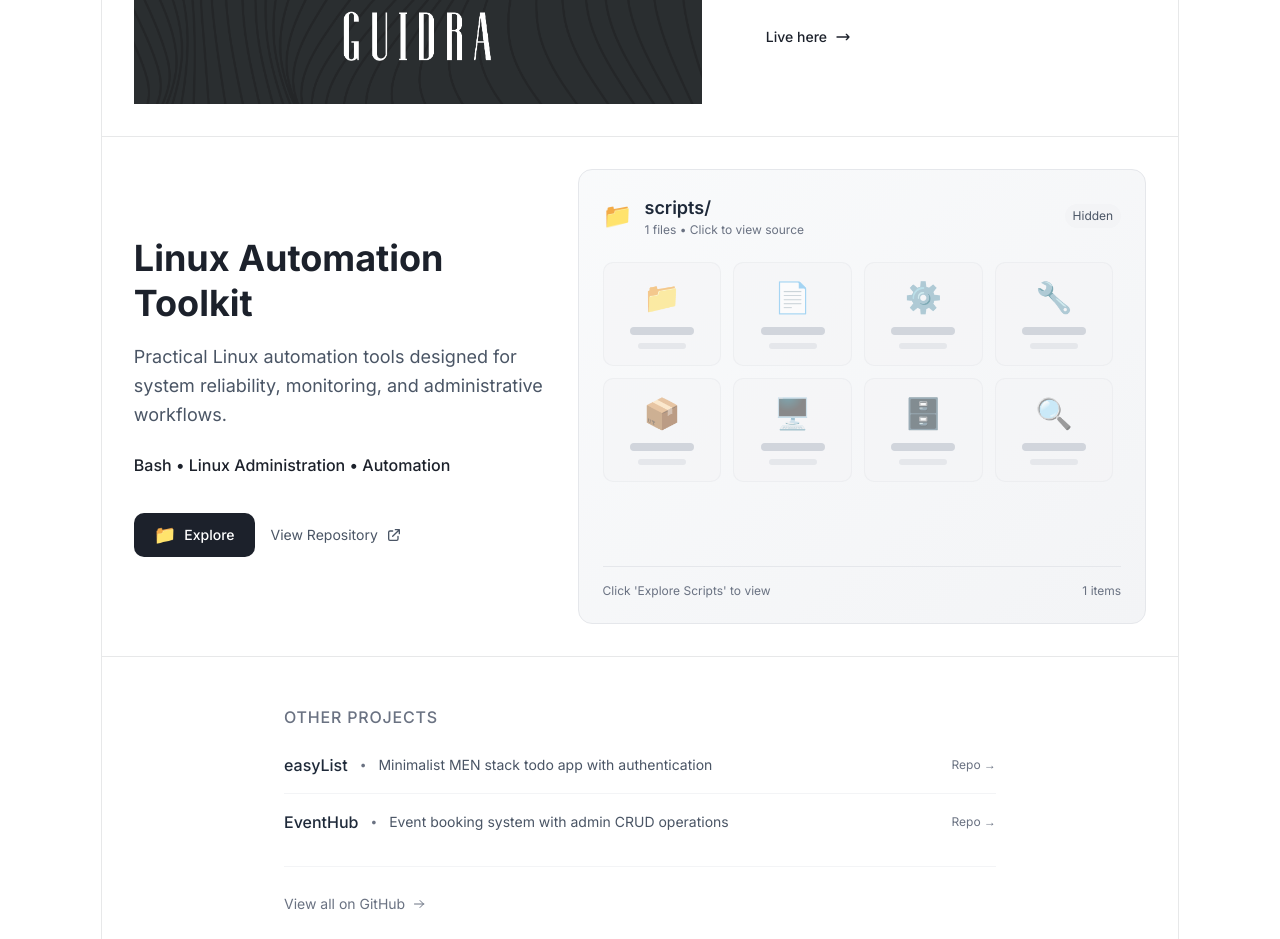
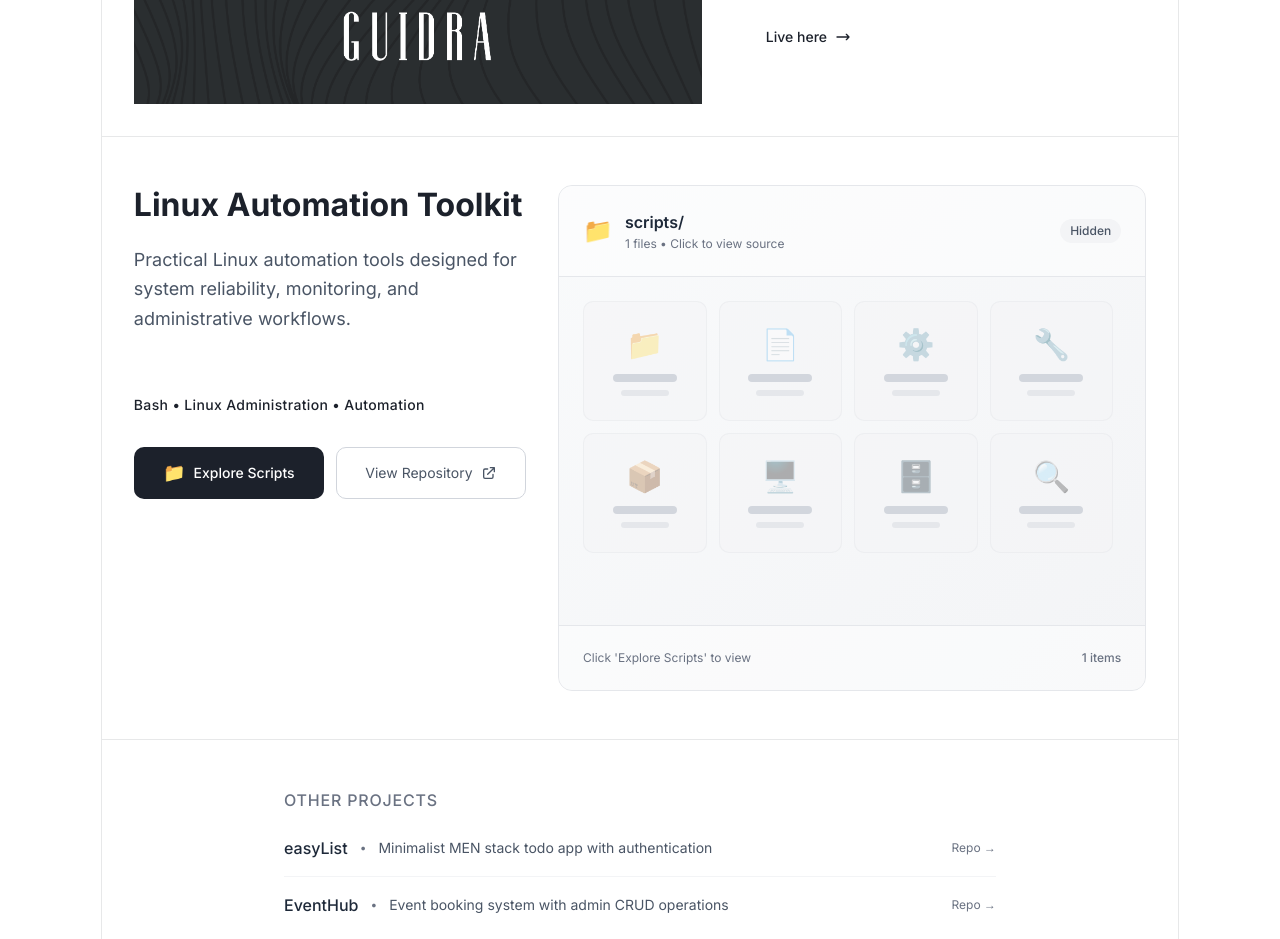
Before and after one commit to mrtuxcoder/my-minimal-portfolio, a Next.js app: page / in a window 1280 px wide. Shown: the part 1540-2479 px from the top of the page. Built offline with nearby package versions, Linux system fonts and the light colour scheme.

Commit message:
align script section

```diff
--- a/src/app/components/home/featured-work/index.tsx
+++ b/src/app/components/home/featured-work/index.tsx
@@ -18,10 +18,6 @@ const FeaturedWork = () => {
       icon: "👤",
     },
   ];
-
-  // Always show 8 items (real + placeholders) to maintain layout
-  const totalItemsToShow = 8;
-  const emptySlots = Math.max(0, totalItemsToShow - scripts.length);
 
   useEffect(() => {
     const fetchData = async () => {
@@ -137,31 +133,25 @@ const FeaturedWork = () => {
           </div>
 
           {/* Scripts Section - Right Side Rectangle Grid */}
-          <div className="border-t border-primary/10">
-            <div className="flex flex-col lg:flex-row gap-6 sm:gap-8 p-4 sm:p-6 lg:p-8">
-              {/* Left Content */}
-              <div className="lg:w-[42%] flex flex-col justify-center gap-4 sm:gap-5">
-                <div className="flex flex-col gap-3 sm:gap-4">
-                  <h3 className="text-2xl sm:text-3xl lg:text-4xl font-bold leading-tight">
+          <div className="border-t border-primary/10 py-6 sm:py-8 lg:py-12">
+            <div className="flex flex-col lg:flex-row gap-6 lg:gap-8 px-4 sm:px-6 lg:px-8 max-w-7xl mx-auto">
+              {/* Left Content - Consistent sizing */}
+              <div className="lg:w-[40%] flex flex-col">
+                <div className="space-y-4 sm:space-y-5">
+                  <h3 className="text-2xl sm:text-3xl lg:text-[2rem] font-bold leading-snug lg:leading-tight">
                     Linux Automation Toolkit
                   </h3>
 
+                  {/* Fixed height container for text content */}
+                  <div className="min-h-[100px] sm:min-h-[130px]">
                     <p className="text-base sm:text-lg text-gray-600 dark:text-gray-300 leading-relaxed">
                       {scriptsVisible ? (
                         <>
-                        <span className="sm:hidden">
-                          {/* Mobile short version when visible */}
-                          Bash automation scripts for system monitoring and
-                          auditing.
-                        </span>
-                        <span className="hidden sm:inline">
-                          {/* Desktop full version */}
                           Real-world Bash automation scripts built during my
                           Linux system administration training. Focused on
                           monitoring, user auditing, logging, and system-level
                           operations.
-                        </span>
-                        <span className="block mt-2 text-sm text-primary">
+                          <span className="mt-3 block text-sm text-primary">
                             Each script is documented and available on GitHub.
                           </span>
                         </>
@@ -169,34 +159,37 @@ const FeaturedWork = () => {
                         "Practical Linux automation tools designed for system reliability, monitoring, and administrative workflows."
                       )}
                     </p>
+                  </div>
 
                   <div className="mt-2">
-                    <p className="text-sm sm:text-base text-primary font-medium">
+                    <p className="text-sm text-primary font-medium tracking-wide">
                       Bash • Linux Administration • Automation
                     </p>
                   </div>
                 </div>
 
-                <div className="flex items-center gap-4 mt-4">
+                <div className="grid grid-cols-2 gap-3 mt-6 sm:mt-8 max-w-md">
                   <button
                     onClick={() => setScriptsVisible(!scriptsVisible)}
-                    className="inline-flex items-center px-5 py-2 text-sm font-medium text-white bg-primary hover:bg-primary/90 rounded-lg transition-all duration-300 hover:scale-[1.02]"
+                    className="inline-flex items-center justify-center gap-2 px-4 py-3 text-sm font-medium text-white bg-primary hover:bg-primary/90 rounded-lg transition-all duration-200 hover:scale-[1.02] active:scale-[0.98]"
                   >
-                    <span className="mr-2 text-lg">
+                    <span className="text-lg">
                       {scriptsVisible ? "📂" : "📁"}
                     </span>
-                    {scriptsVisible ? "Hide" : "Explore"}
+                    <span className="whitespace-nowrap">
+                      {scriptsVisible ? "Hide Scripts" : "Explore Scripts"}
+                    </span>
                   </button>
 
                   <Link
                     href="https://github.com/mrtuxcoder/my-scripts"
                     target="_blank"
                     rel="noopener noreferrer"
-                    className="inline-flex items-center text-sm text-gray-600 dark:text-gray-400 hover:text-primary transition-colors"
+                    className="inline-flex items-center justify-center gap-2 px-4 py-3 text-sm text-gray-600 dark:text-gray-400 hover:text-primary transition-colors border border-gray-300 dark:border-gray-600 rounded-lg hover:border-primary/50"
                   >
-                    View Repository
+                    <span className="whitespace-nowrap">View Repository</span>
                     <svg
-                      className="ml-2 w-4 h-4"
+                      className="w-4 h-4"
                       fill="none"
                       stroke="currentColor"
                       viewBox="0 0 24 24"
@@ -212,18 +205,19 @@ const FeaturedWork = () => {
                 </div>
               </div>
 
-              {/* Right Side Rectangle Grid - FIXED HEIGHT */}
-              <div className="lg:w-[58%]">
-                <div className="relative w-full h-full min-h-[380px] bg-gradient-to-br from-gray-50 to-gray-100 dark:from-gray-900 dark:to-gray-800 rounded-xl border border-gray-200 dark:border-gray-700 overflow-hidden p-4 sm:p-6">
-                  {/* Grid Header */}
-                  <div className="flex items-center justify-between mb-4 sm:mb-6">
+              {/* Right Side - Enhanced Grid Container */}
+              <div className="lg:w-[60%]">
+                <div className="relative w-full min-h-[400px] bg-gradient-to-br from-gray-50 to-gray-100 dark:from-gray-900 dark:to-gray-800 rounded-xl border border-gray-200 dark:border-gray-700 overflow-hidden">
+                  {/* Grid Header - Fixed height */}
+                  <div className="p-4 sm:p-6 border-b border-gray-200 dark:border-gray-700 bg-white/50 dark:bg-gray-800/50">
+                    <div className="flex items-center justify-between">
                       <div className="flex items-center gap-3">
                         <div className="text-2xl">📁</div>
                         <div>
-                        <h4 className="text-lg font-semibold text-gray-800 dark:text-gray-200">
+                          <h4 className="text-base font-semibold text-gray-800 dark:text-gray-200">
                             scripts/
                           </h4>
-                        <p className="text-xs text-gray-500 dark:text-gray-400">
+                          <p className="text-xs text-gray-500 dark:text-gray-400 mt-0.5">
                             {scripts.length} files • Click to view source
                           </p>
                         </div>
@@ -231,7 +225,7 @@ const FeaturedWork = () => {
 
                       <div className="flex items-center gap-2">
                         <span
-                        className={`px-2 py-1 text-xs rounded-full ${
+                          className={`px-2.5 py-1 text-xs font-medium rounded-full ${
                             scriptsVisible
                               ? "bg-green-100 text-green-800 dark:bg-green-900/30 dark:text-green-400"
                               : "bg-gray-100 text-gray-600 dark:bg-gray-800 dark:text-gray-400"
@@ -241,22 +235,23 @@ const FeaturedWork = () => {
                         </span>
                       </div>
                     </div>
+                  </div>
 
-                  {/* Main Grid Area - Fixed height with consistent content */}
-                  <div className="min-h-[280px] h-[280px] overflow-y-auto pr-2">
-                    <div className="grid grid-cols-2 sm:grid-cols-3 md:grid-cols-4 gap-3">
-                      {/* Always show scripts when visible */}
+                  {/* Main Grid Area - Consistent aspect ratios */}
+                  <div className="p-4 sm:p-6">
+                    <div className="h-[300px] overflow-y-auto pr-2">
                       {scriptsVisible ? (
-                        <>
+                        <div className="grid grid-cols-2 sm:grid-cols-3 md:grid-cols-4 gap-3 auto-rows-fr">
                           {scripts.map((script) => (
                             <Link
                               key={script.id}
                               href={script.repoUrl}
                               target="_blank"
                               rel="noopener noreferrer"
-                              className="group/script relative flex flex-col items-center p-4 rounded-lg bg-white dark:bg-gray-800 border border-gray-200 dark:border-gray-700 hover:border-primary/50 dark:hover:border-primary/50 hover:shadow-lg transition-all duration-300 hover:-translate-y-1"
+                              className="group relative flex flex-col items-center justify-center p-4 rounded-lg bg-white dark:bg-gray-800 border border-gray-200 dark:border-gray-700 hover:border-primary/50 dark:hover:border-primary/50 hover:shadow-md transition-all duration-200 min-h-[120px]"
                             >
-                              <div className="absolute top-2 right-2 opacity-0 group-hover/script:opacity-100 transition-opacity">
+                              {/* External link indicator */}
+                              <div className="absolute top-3 right-3 opacity-0 group-hover:opacity-100 transition-opacity">
                                 <svg
                                   className="w-4 h-4 text-primary"
                                   fill="none"
@@ -272,11 +267,11 @@ const FeaturedWork = () => {
                                 </svg>
                               </div>
 
-                              <div className="text-3xl mb-3 transform group-hover/script:scale-110 transition-transform">
+                              <div className="text-3xl mb-3 group-hover:scale-110 transition-transform">
                                 {script.icon}
                               </div>
 
-                              <div className="text-center">
+                              <div className="text-center w-full">
                                 <h5 className="text-sm font-medium text-gray-800 dark:text-gray-200 mb-1 line-clamp-1">
                                   {script.name}
                                 </h5>
@@ -286,29 +281,15 @@ const FeaturedWork = () => {
                               </div>
                             </Link>
                           ))}
-
-                          {/* Empty placeholder slots to maintain layout */}
-                          {Array.from({ length: emptySlots }).map((_, i) => (
+                        </div>
+                      ) : (
+                        <div className="grid grid-cols-2 sm:grid-cols-3 md:grid-cols-4 gap-3 auto-rows-fr">
+                          {Array.from({ length: 8 }).map((_, i) => (
                             <div
-                              key={`empty-${i}`}
-                              className="flex flex-col items-center justify-center p-4 rounded-lg bg-white/30 dark:bg-gray-800/30 border border-gray-200/50 dark:border-gray-700/50"
+                              key={i}
+                              className="flex flex-col items-center justify-center p-4 rounded-lg bg-gray-100/50 dark:bg-gray-800/50 border border-gray-200/50 dark:border-gray-700/50 min-h-[120px]"
                             >
                               <div className="text-3xl mb-3 opacity-40">
-                                {["📁", "📄", "⚙️", "🔧"][i % 4]}
-                              </div>
-                              <div className="w-16 h-2 bg-gray-200 dark:bg-gray-700 rounded-full mb-2 opacity-50"></div>
-                              <div className="w-12 h-1.5 bg-gray-100 dark:bg-gray-600 rounded-full opacity-30"></div>
-                            </div>
-                          ))}
-                        </>
-                      ) : (
-                        /* Hidden state - show all placeholders */
-                        Array.from({ length: totalItemsToShow }).map((_, i) => (
-                          <div
-                            key={i}
-                            className="flex flex-col items-center justify-center p-4 rounded-lg bg-gray-100/50 dark:bg-gray-800/50 border border-gray-200/50 dark:border-gray-700/50"
-                          >
-                            <div className="text-3xl mb-3 opacity-60">
                                 {
                                   [
                                     "📁",
@@ -322,19 +303,21 @@ const FeaturedWork = () => {
                                   ][i % 8]
                                 }
                               </div>
-                            <div className="w-16 h-2 bg-gray-300 dark:bg-gray-700 rounded-full mb-2"></div>
-                            <div className="w-12 h-1.5 bg-gray-200 dark:bg-gray-600 rounded-full"></div>
+                              <div className="w-16 h-2 bg-gray-300 dark:bg-gray-700 rounded-full mb-2 animate-pulse"></div>
+                              <div className="w-12 h-1.5 bg-gray-200 dark:bg-gray-600 rounded-full animate-pulse"></div>
                             </div>
-                        ))
+                          ))}
+                        </div>
                       )}
                     </div>
                   </div>
 
-                  {/* Grid Footer */}
-                  <div className="mt-4 sm:mt-6 pt-4 border-t border-gray-200 dark:border-gray-700 flex items-center justify-between">
+                  {/* Grid Footer - Consistent with header */}
+                  <div className="p-4 sm:p-6 border-t border-gray-200 dark:border-gray-700 bg-white/50 dark:bg-gray-800/50">
+                    <div className="flex items-center justify-between">
                       <div className="text-xs text-gray-500 dark:text-gray-400">
                         {scriptsVisible ? (
-                        <span className="flex items-center gap-1">
+                          <span className="flex items-center gap-2">
                             <span className="w-2 h-2 bg-green-500 rounded-full"></span>
                             Scripts loaded
                           </span>
@@ -342,8 +325,9 @@ const FeaturedWork = () => {
                           "Click 'Explore Scripts' to view"
                         )}
                       </div>
-                    <div className="text-xs text-gray-500 dark:text-gray-400">
+                      <div className="text-xs text-gray-500 dark:text-gray-400 font-medium">
                         {scripts.length} items
+                      </div>
                     </div>
                   </div>
                 </div>
```
Lines whose indentation alone changed are shown as unchanged.
